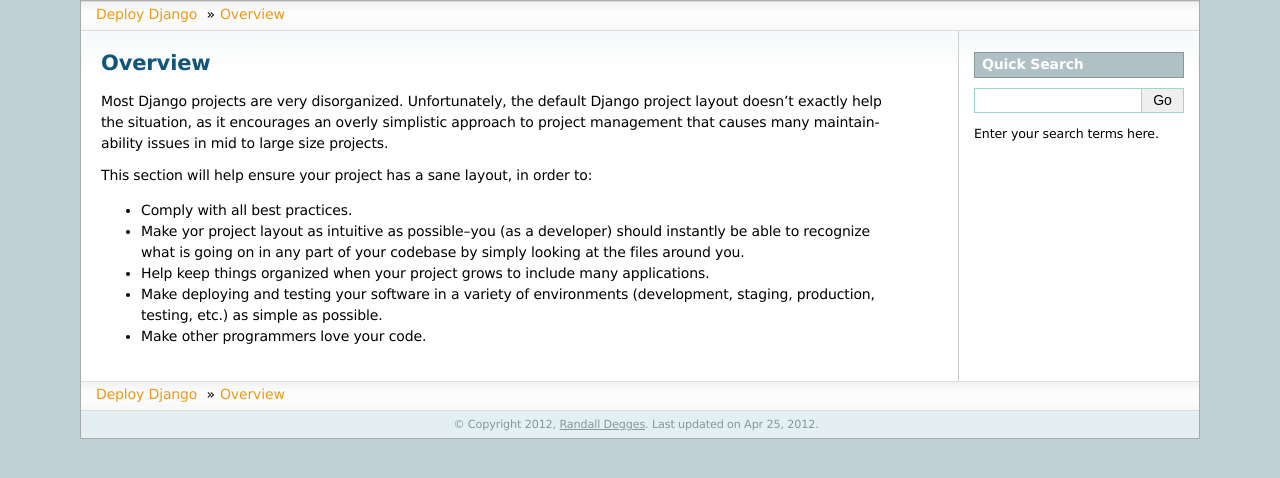
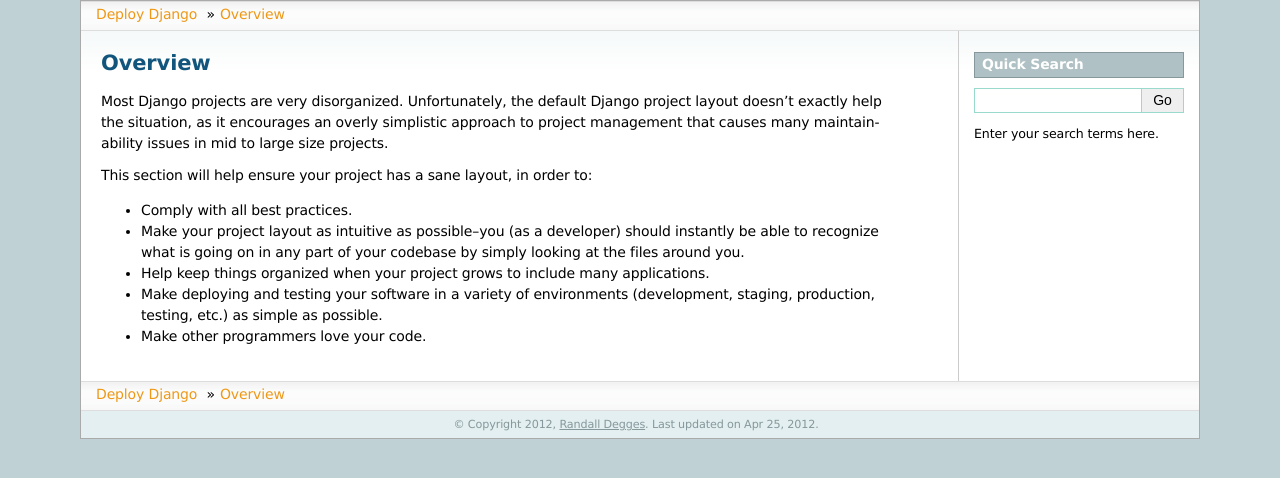
Before and after one commit to perryyo/deploydjango.com, a Sphinx documentation site: the page built from source/django_project_structure/overview.rst, in a window 1280 px wide. Shown: the top 478 px of the page. Built offline with Sphinx 7.4.7, drawn with Linux system fonts in a browser that asks for light colours.

Commit message:
Fixing typo.

```diff
--- a/source/django_project_structure/overview.rst
+++ b/source/django_project_structure/overview.rst
@@ -9,7 +9,7 @@
 This section will help ensure your project has a sane layout, in order to:
 
 - Comply with all best practices.
-- Make yor project layout as intuitive as possible--you (as a developer) should
+- Make your project layout as intuitive as possible--you (as a developer) should
   instantly be able to recognize what is going on in any part of your codebase
   by simply looking at the files around you.
 - Help keep things organized when your project grows to include many
```
